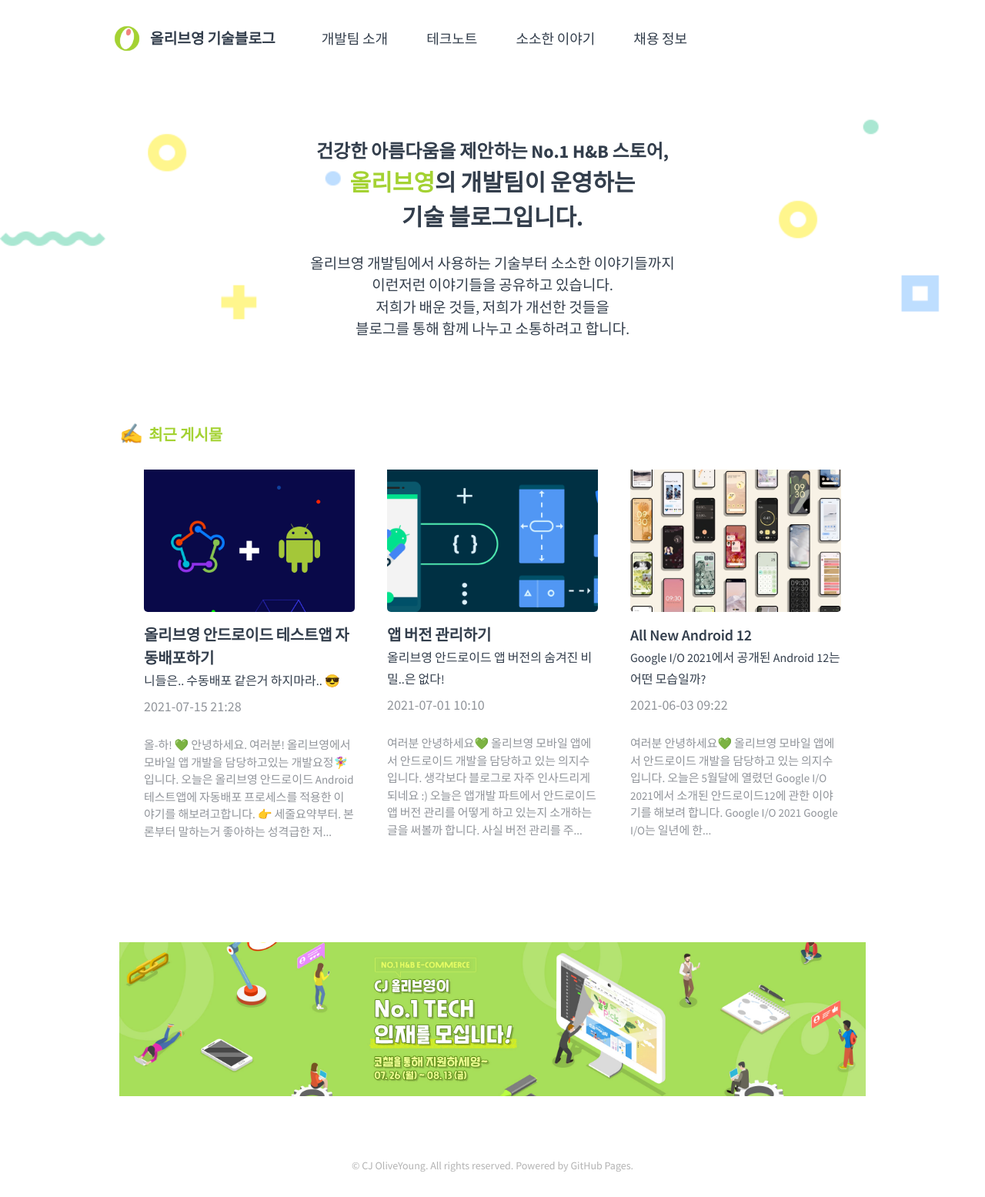
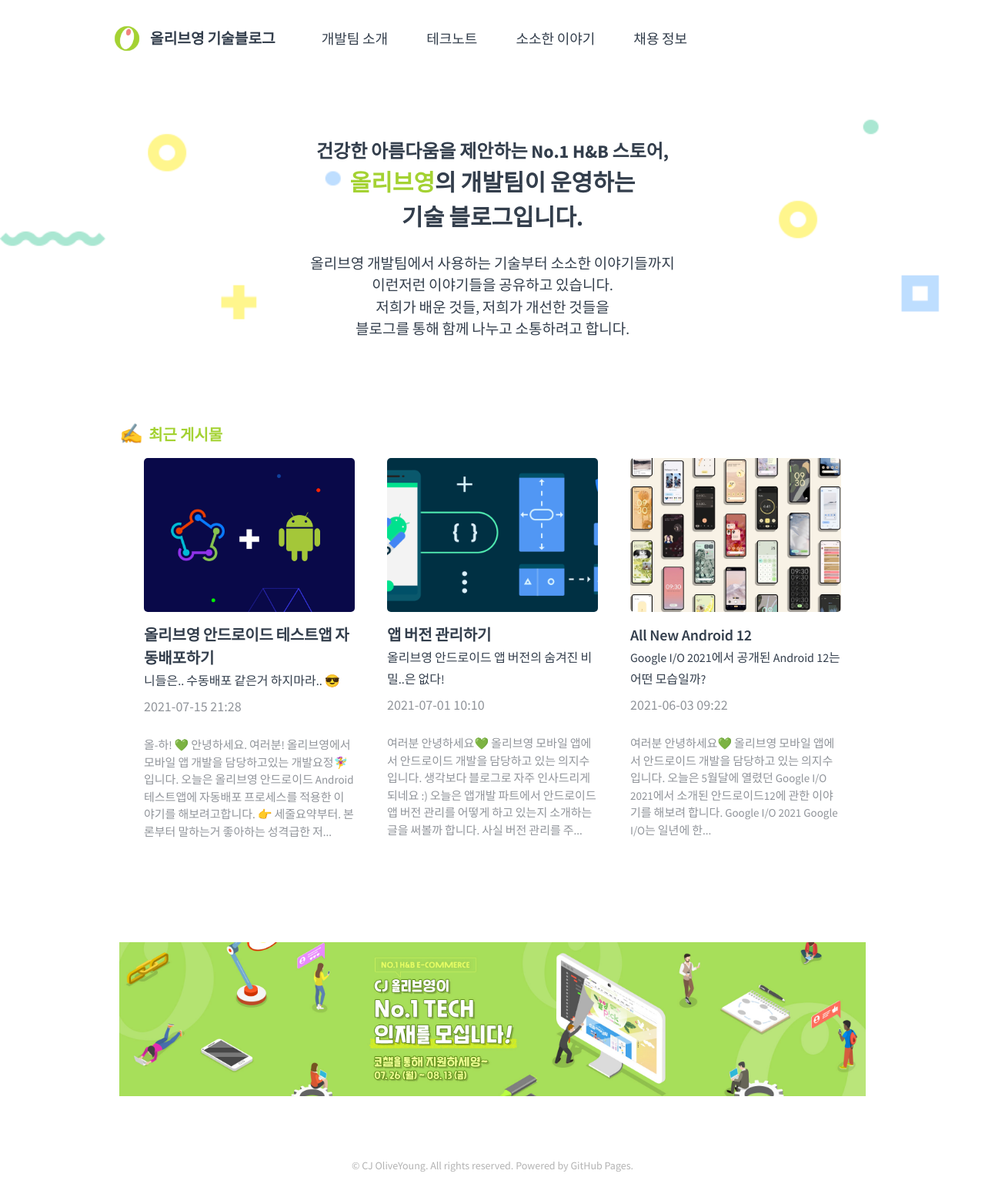
Before and after one commit to tedpark/oy-alldev.github.io, a Jekyll site: the page built from index.md, in a window 1280 px wide. Shown: the whole page at 77% size. Built offline with Jekyll 4.4.1, drawn with Linux system fonts in a browser that asks for light colours.

Commit message:
fix/홈 > 최근게시물 > 이미지 margin 오적용 수정

```diff
--- a/_sass/_catalogue.scss
+++ b/_sass/_catalogue.scss
@@ -139,8 +139,7 @@ table.catalogue {
   table-layout: fixed;
 }
 
-.catalogue-item:hover
-.catalogue-info {
+.catalogue-item:hover .catalogue-info {
   cursor: pointer;
   opacity: .6;
 }
@@ -159,6 +158,7 @@ table.catalogue {
     -webkit-transform: scale(1);
     -webkit-transition: all 0.3s ease-in-out;
     background-color: $grey-9;
+    margin: 0;
 
     &:hover {
       -webkit-transform: scale(1.15);
```
